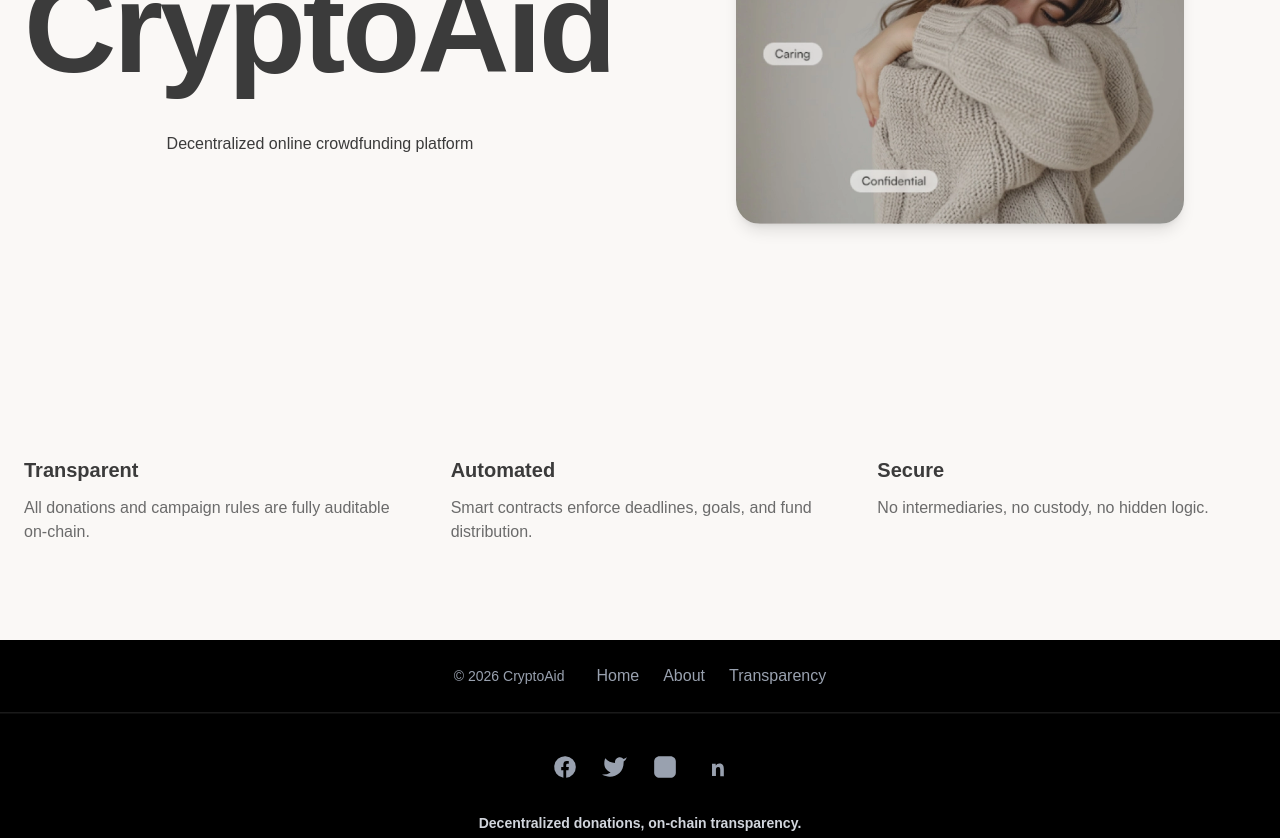
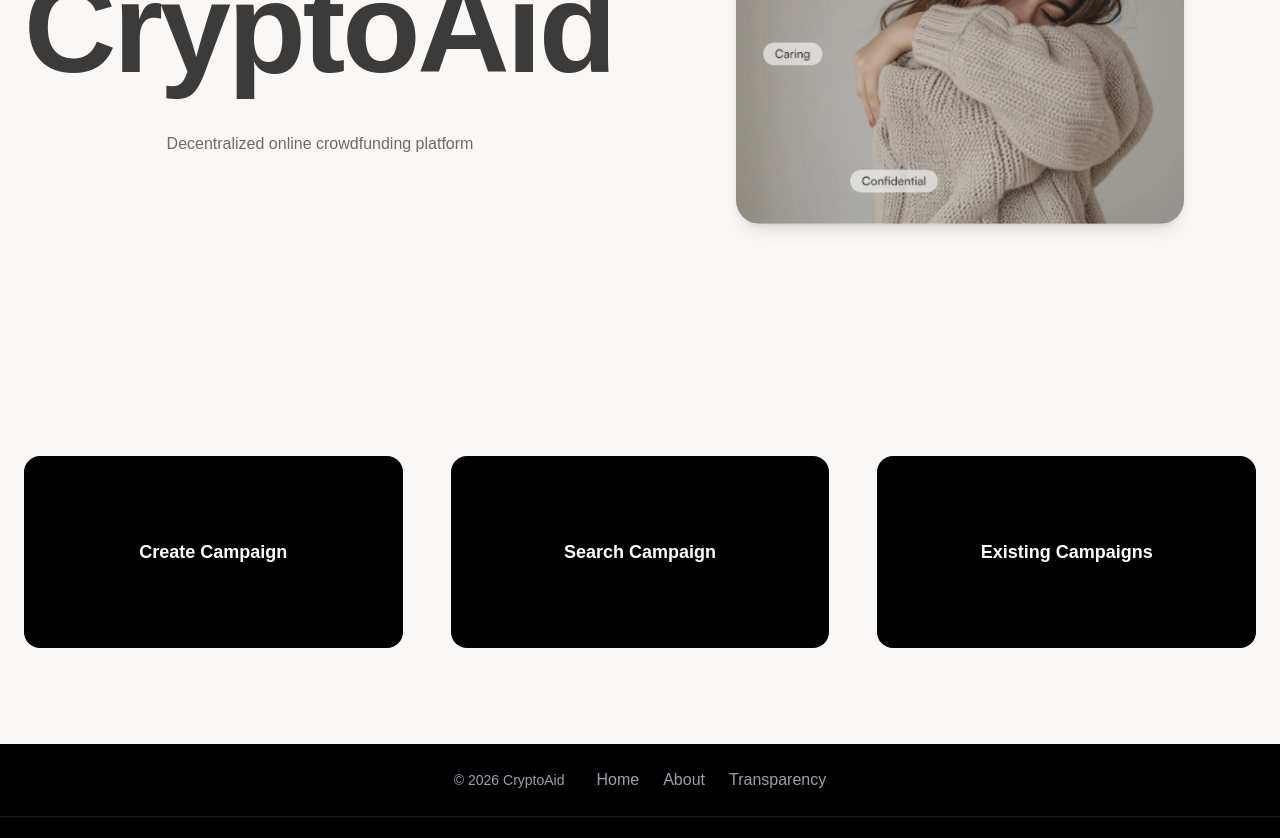
Before and after one commit to victoradauto1/cryptAid, a Next.js app in the folder frontend-new/: page / in a window 1280 px wide. Shown: the part 320-1158 px from the top of the page. Built offline with nearby package versions, Linux system fonts and the light colour scheme.

Commit message:
layout: add global spacing and container structure

```diff
--- a/frontend-new/src/app/layout.tsx
+++ b/frontend-new/src/app/layout.tsx
@@ -35,8 +35,8 @@ export default function RootLayout({
           min-h-screen
           flex
           flex-col
-          bg-[var(--background)]
-          text-[var(--foreground)]
+          bg-background
+          text-foreground
         `}
       >
         <Header />
--- a/frontend-new/src/app/page.tsx
+++ b/frontend-new/src/app/page.tsx
@@ -1,12 +1,13 @@
-import Header from "@/components/Header";
 import PageTitle from "@/components/PageTitle";
 import Image from "next/image";
 
 export default function Home() {
   return (
     <main className="min-h-screen bg-[#faf8f6] text-[#3b3b3b]">
+
       {/* Hero */}
-      <section className="
+      <section
+        className="
           max-w-7xl
           mx-auto
           px-6
@@ -17,16 +18,17 @@ export default function Home() {
           md:grid-cols-2
           gap-12
           items-center
-">
-
+        "
+      >
         {/* Left */}
         <div>
           <PageTitle className="text-7xl md:text-8xl lg:text-9xl text-[#3b3b3b] leading-none">
             CryptoAid
           </PageTitle>
 
-          <p className="text-center">Decentralized online crowdfunding platform</p>
-
+          <p className="text-center text-[#6b6b6b] mt-6">
+            Decentralized online crowdfunding platform
+          </p>
         </div>
 
         {/* Right */}
@@ -44,28 +46,69 @@ export default function Home() {
         </div>
       </section>
 
-      {/* Features */}
+      {/* Actions */}
       <section className="max-w-7xl mx-auto px-6 py-24 grid grid-cols-1 md:grid-cols-3 gap-12">
-        <div>
-          <h3 className="text-xl font-semibold mb-3">Transparent</h3>
-          <p className="text-[#6b6b6b]">
-            All donations and campaign rules are fully auditable on-chain.
-          </p>
-        </div>
 
-        <div>
-          <h3 className="text-xl font-semibold mb-3">Automated</h3>
-          <p className="text-[#6b6b6b]">
-            Smart contracts enforce deadlines, goals, and fund distribution.
-          </p>
-        </div>
+        {/* Create Campaign */}
+        <button
+          className="
+            bg-black
+            text-white
+            rounded-2xl
+            h-48
+            flex
+            flex-col
+            items-center
+            justify-center
+            text-lg
+            font-semibold
+            hover:opacity-90
+            transition
+          "
+        >
+          Create Campaign
+        </button>
 
-        <div>
-          <h3 className="text-xl font-semibold mb-3">Secure</h3>
-          <p className="text-[#6b6b6b]">
-            No intermediaries, no custody, no hidden logic.
-          </p>
-        </div>
+        {/* Search Campaign */}
+        <button
+          className="
+            bg-black
+            text-white
+            rounded-2xl
+            h-48
+            flex
+            flex-col
+            items-center
+            justify-center
+            text-lg
+            font-semibold
+            hover:opacity-90
+            transition
+          "
+        >
+          Search Campaign
+        </button>
+
+        {/* Existing Campaigns */}
+        <button
+          className="
+            bg-black
+            text-white
+            rounded-2xl
+            h-48
+            flex
+            flex-col
+            items-center
+            justify-center
+            text-lg
+            font-semibold
+            hover:opacity-90
+            transition
+          "
+        >
+          Existing Campaigns
+        </button>
+
       </section>
     </main>
   );
```
Lines whose indentation alone changed are shown as unchanged.
